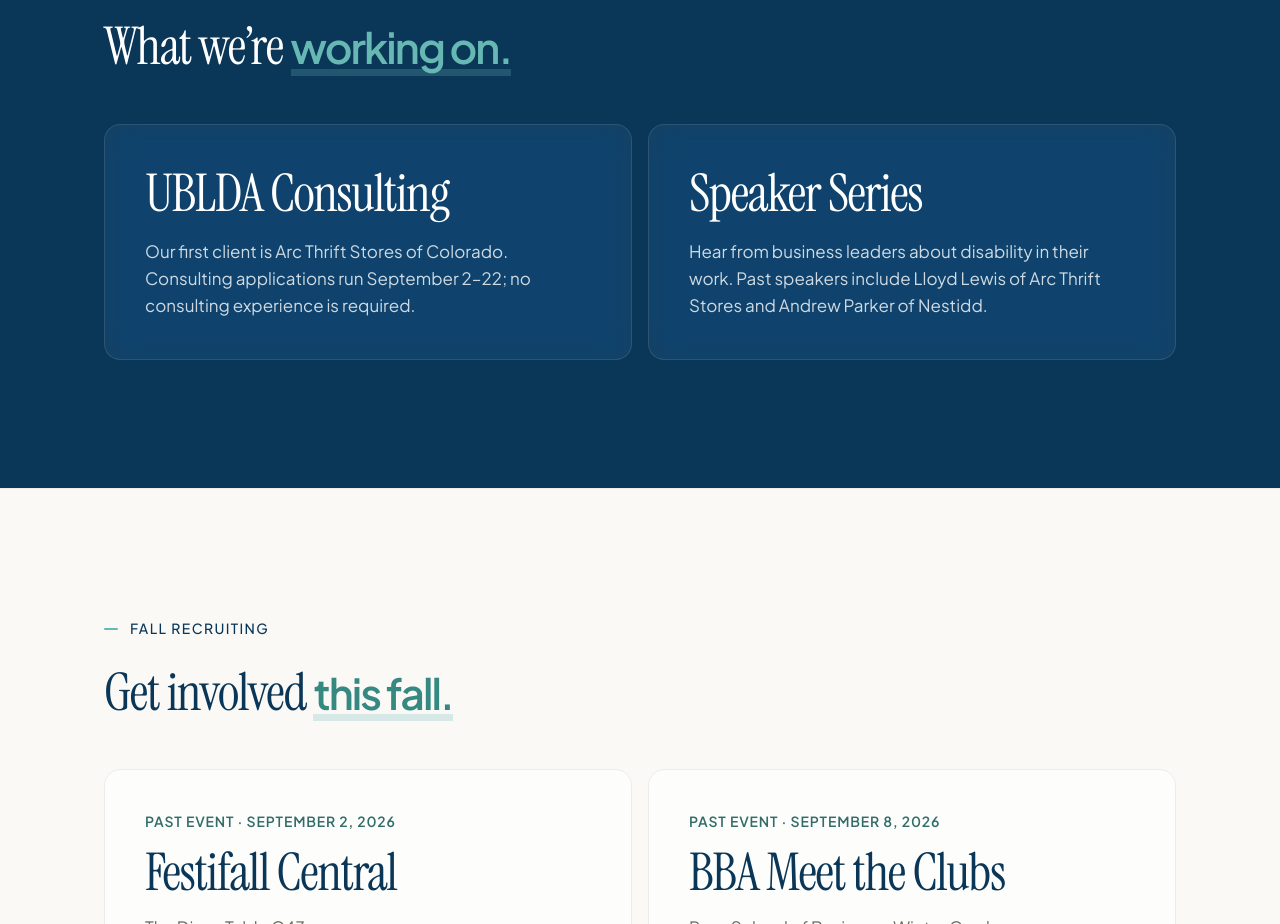
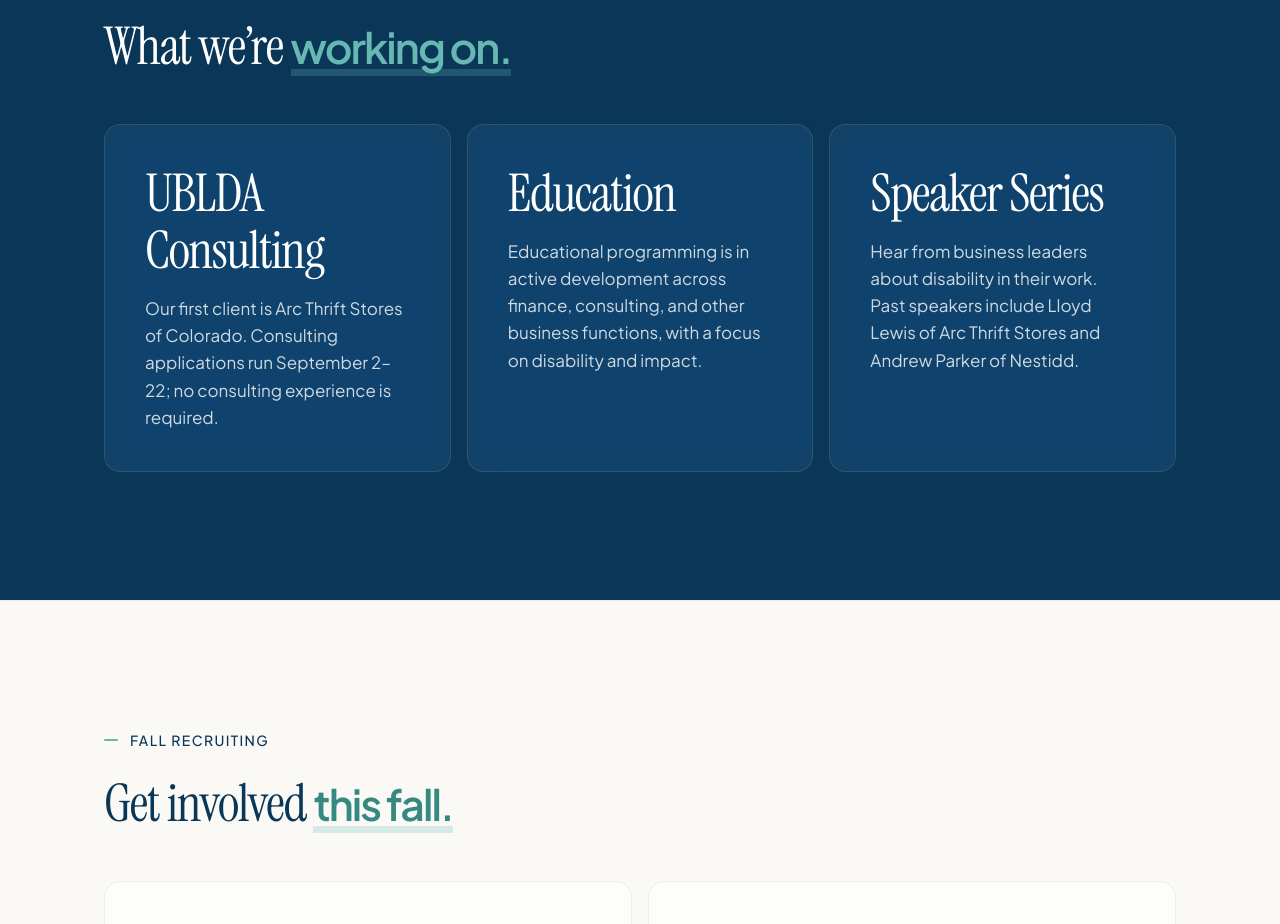
Before and after one commit to sbodine-lab/ublda-website, a React (Vite) app: page / in a window 1280 px wide. Shown: the part 3060-3984 px from the top of the page. Built offline with nearby package versions, Linux system fonts and the light colour scheme.

Commit message:
Keep education programming with active development scope

```diff
--- a/src/pages/Home.css
+++ b/src/pages/Home.css
@@ -454,7 +454,7 @@
 
 .upcoming__grid {
   display: grid;
-  grid-template-columns: repeat(2, 1fr);
+  grid-template-columns: repeat(3, 1fr);
   gap: var(--space-4);
 }
 
--- a/src/pages/Home.tsx
+++ b/src/pages/Home.tsx
@@ -51,6 +51,10 @@ const upcoming = [
   {
     title: 'UBLDA Consulting',
     desc: `Our first client is Arc Thrift Stores of Colorado. Consulting applications run ${APPLY_WINDOW_PROSE}; no consulting experience is required.`,
+  },
+  {
+    title: 'Education',
+    desc: 'Educational programming is in active development across finance, consulting, and other business functions, with a focus on disability and impact.',
   },
   {
     title: 'Speaker Series',
```
